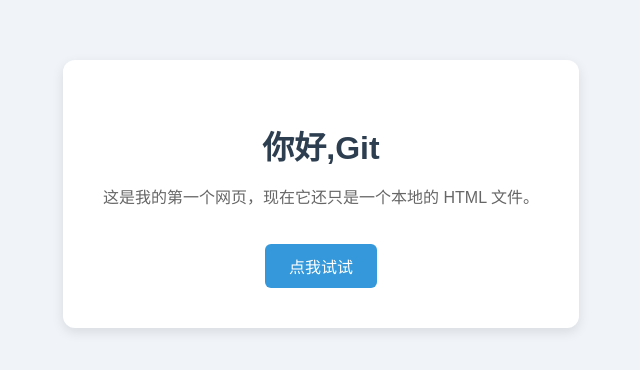
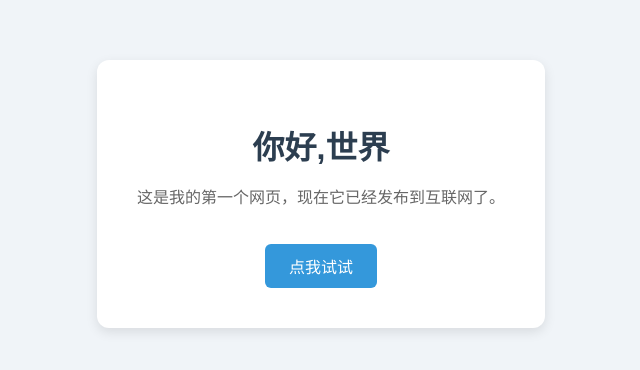
Before and after one commit to zzli2006/zero-to-tech, a plain HTML site: page index.html in a window 1280 px wide. Shown: the part 206-576 px from the top of the page, without its empty margins (319-959 px from the left). Drawn offline with Linux system fonts and the light colour scheme.

Commit message:
修改了首页文案

```diff
--- a/index.html
+++ b/index.html
@@ -10,8 +10,8 @@
   </head>
   <body>
     <div class="card"><!--告诉浏览器<div>标签是card类，用CSS里面的.card样式定义来显示页面-->
-      <h1>你好,Git</h1>
-      <p id="msg">这是我的第一个网页，现在它还只是一个本地的 HTML 文件。</p><!--给<p>标签加上一个id，让浏览器后续可以准确定位到它-->
+      <h1>你好,世界</h1>
+      <p id="msg">这是我的第一个网页，现在它已经发布到互联网了。</p><!--给<p>标签加上一个id，让浏览器后续可以准确定位到它-->
 
 
       <button onclick="changeText()">点我试试</button>
```
